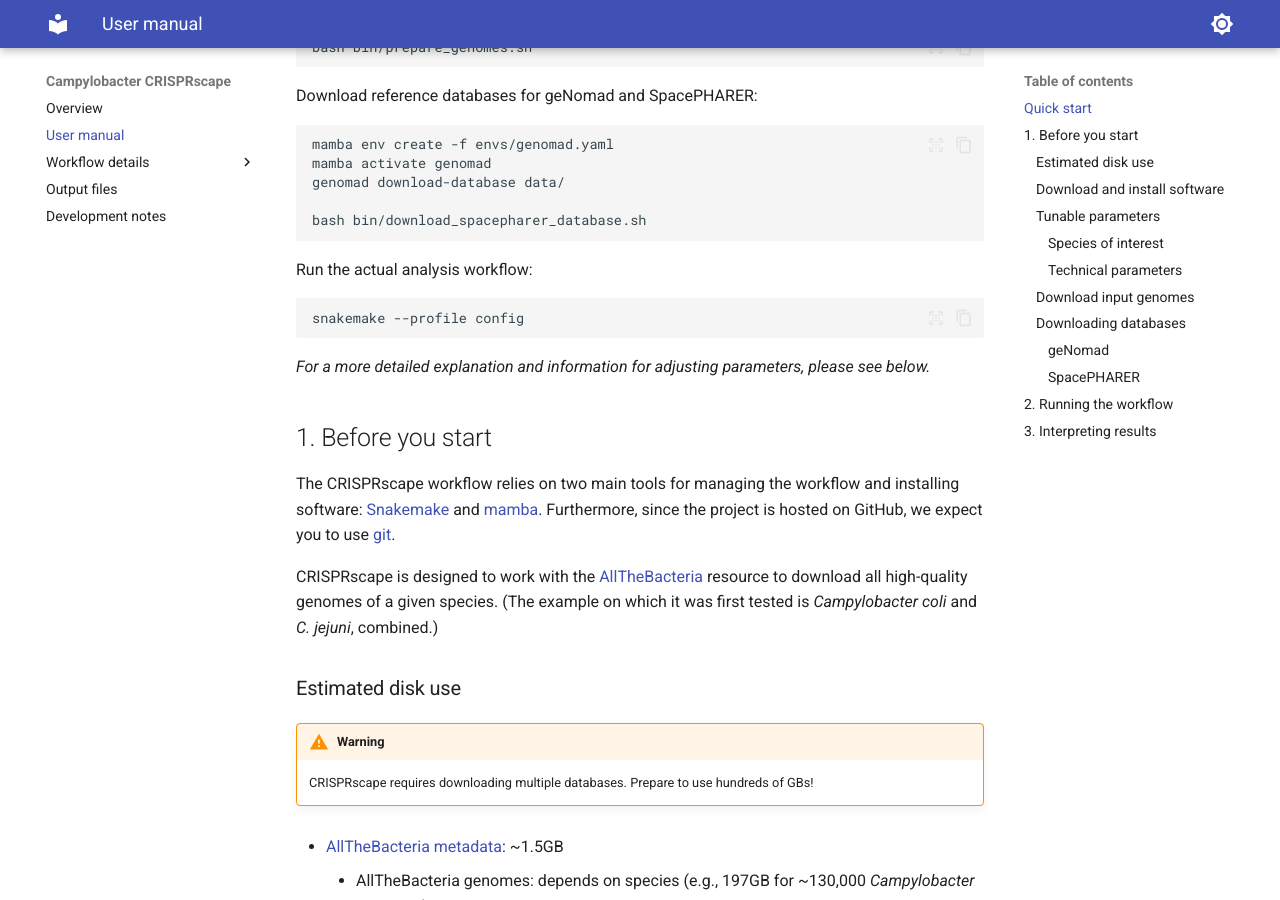
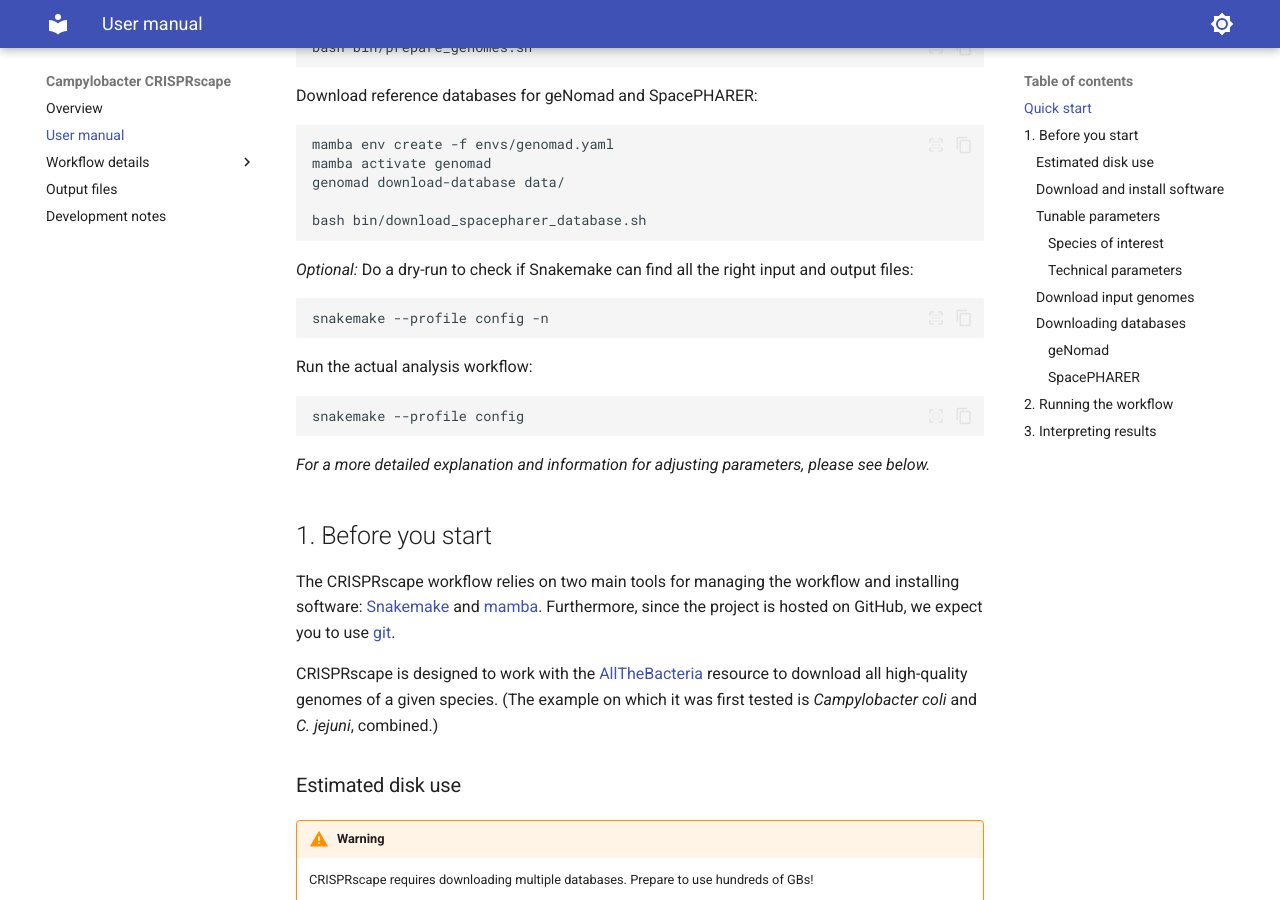
Before and after one commit to UtrechtUniversity/campylobacter-crisprscape, an MkDocs documentation site: the page built from doc/manual.md, in a window 1280 px wide and 900 px high, scrolled down 482 px. Built offline with MkDocs 1.6.1 and Material for MkDocs 9.7.7, drawn with Linux system fonts in a browser that asks for light colours.

Commit message:
Add dry-run option to quick-start

````diff
--- a/doc/manual.md
+++ b/doc/manual.md
@@ -35,6 +35,13 @@ mamba activate genomad
 genomad download-database data/
 
 bash bin/download_spacepharer_database.sh
+```
+
+_Optional:_ Do a dry-run to check if Snakemake can find all the right input
+and output files:
+
+``` bash
+snakemake --profile config -n
 ```
 
 Run the actual analysis workflow:
````
